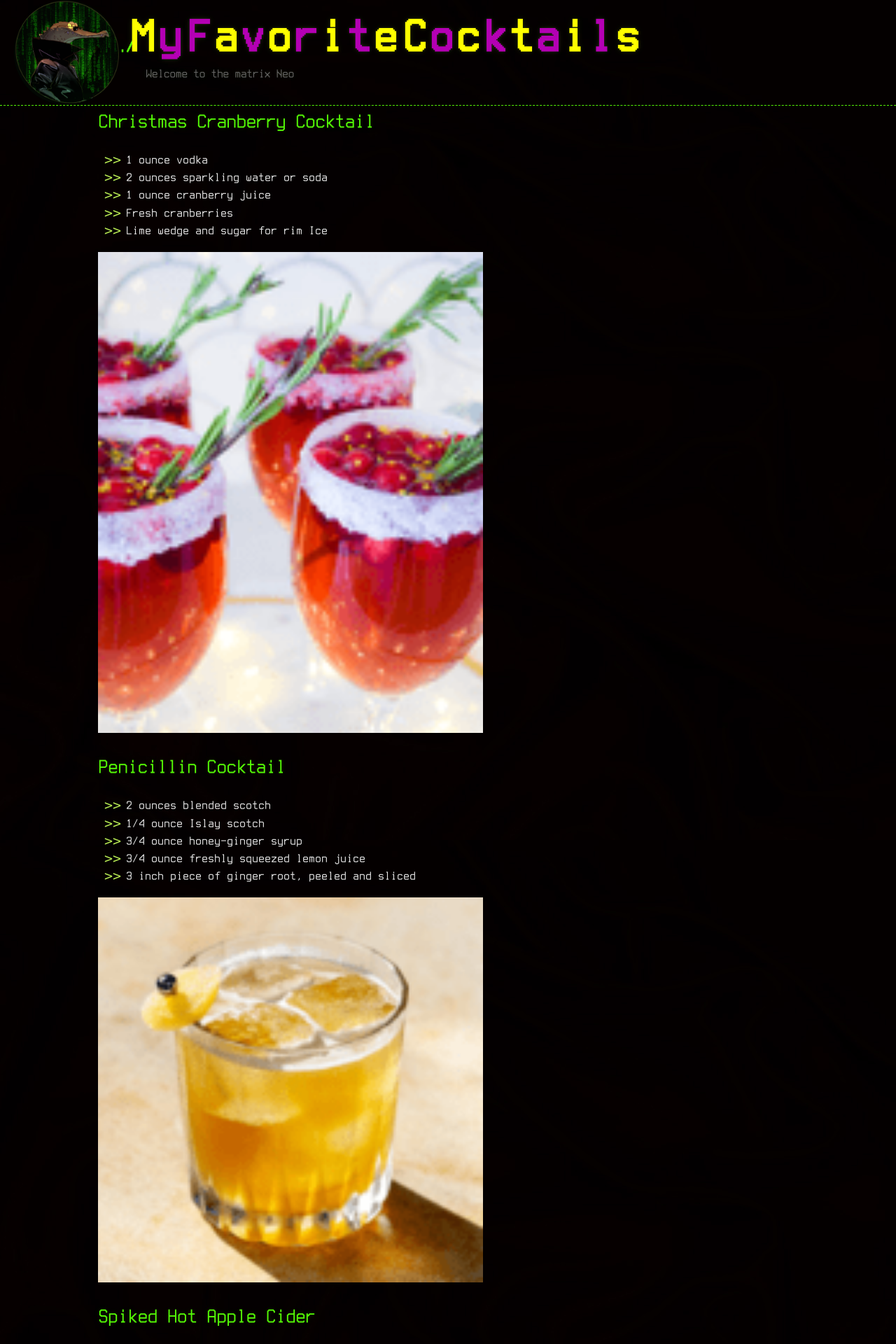
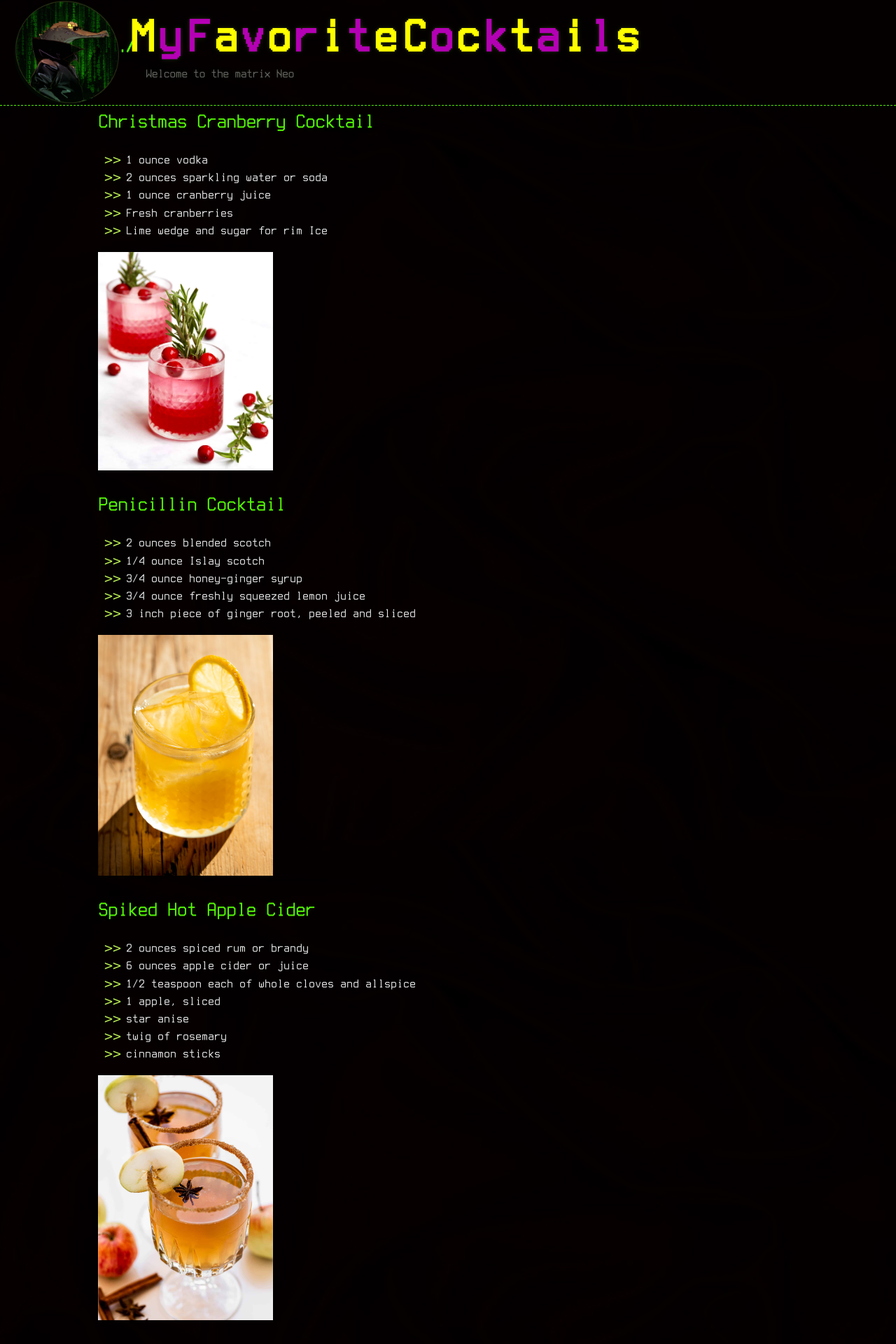
Before and after one commit to SFSUCyberClub/SFSUSEC-Website, a Jekyll site: the page built from _blogs/favorite_drinks.md, in a window 1280 px wide. Shown: the top 1920 px of the page at 70% size. Built offline with Jekyll 4.4.1, drawn with Linux system fonts in a browser that asks for light colours.

Commit message:
All images added and formatted to the cocktails

```diff
--- a/_blogs/favorite_drinks.md
+++ b/_blogs/favorite_drinks.md
@@ -11,7 +11,7 @@ date: April 20, 2024
   - Fresh cranberries
   - Lime wedge and sugar for rim Ice
 
-  ![CCC](../assets/images/cocktails/christmas-cranberry-cocktail.png){: .medium}
+  ![CCC](../assets/images/cocktails/christmas-cranberry-cocktail.jpeg){: .medium}
 
 # Penicillin Cocktail
   - 2 ounces blended scotch
@@ -20,7 +20,7 @@ date: April 20, 2024
   - 3/4 ounce freshly squeezed lemon juice
   - 3 inch piece of ginger root, peeled and sliced
 
-  ![PC](../assets/images/cocktails/penicillin-cocktail.png){: .medium}
+  ![PC](../assets/images/cocktails/penicillin-cocktail.jpg){: .medium}
 
 # Spiked Hot Apple Cider
   - 2 ounces spiced rum or brandy
@@ -31,7 +31,7 @@ date: April 20, 2024
   - twig of rosemary
   - cinnamon sticks
 
-  ![SHAC](../assets/images/cocktails/spiked-hot-apple-cider.png){: .medium}
+  ![SHAC](../assets/images/cocktails/spiked-hot-apple-cider.jpg){: .medium}
 # Censored in the Driveway
   - 2 ounces vodka or white rum
   - 1 ounce blue curacao
@@ -82,3 +95,5 @@ date: April 20, 2024
    - 1 cup fresh mint leaves
    - 1 cup granulate sugar
    - 1 cup water
+
+  ![C](../assets/images/cocktails/coquito.jpg){: .medium}
--- a/_sass/jekyll-theme-hacker.scss
+++ b/_sass/jekyll-theme-hacker.scss
@@ -317,6 +317,6 @@ a {
 
 // To make images chill
 .medium {
-        width: 55%;
+        width: 25%;
         height: auto;
 }
```
Also changed, not shown: other parts of _blogs/favorite_drinks.md (+13 -0 lines), assets/images/cocktails/christmas-cranberry-cocktail.jpeg (added), assets/images/cocktails/christmas-cranberry-cocktail.png (deleted), assets/images/cocktails/coquito.jpg (added), assets/images/cocktails/cuba-libre.jpg (added), assets/images/cocktails/dantes-garibaldi.jpg (added), assets/images/cocktails/green-apple-gimlet.jpg (added), assets/images/cocktails/mango-blackberry-cooler.jpg (added), assets/images/cocktails/penicillin-cocktail.jpg (added), assets/images/cocktails/penicillin-cocktail.png (deleted), assets/images/cocktails/spiked-hot-apple-cider.jpg (added), assets/images/cocktails/spiked-hot-apple-cider.png (deleted), assets/images/cocktails/tequila-sunrise.jpg (added), assets/images/cocktails/the-grand-mimosa.jpg (added), 1 other file.
